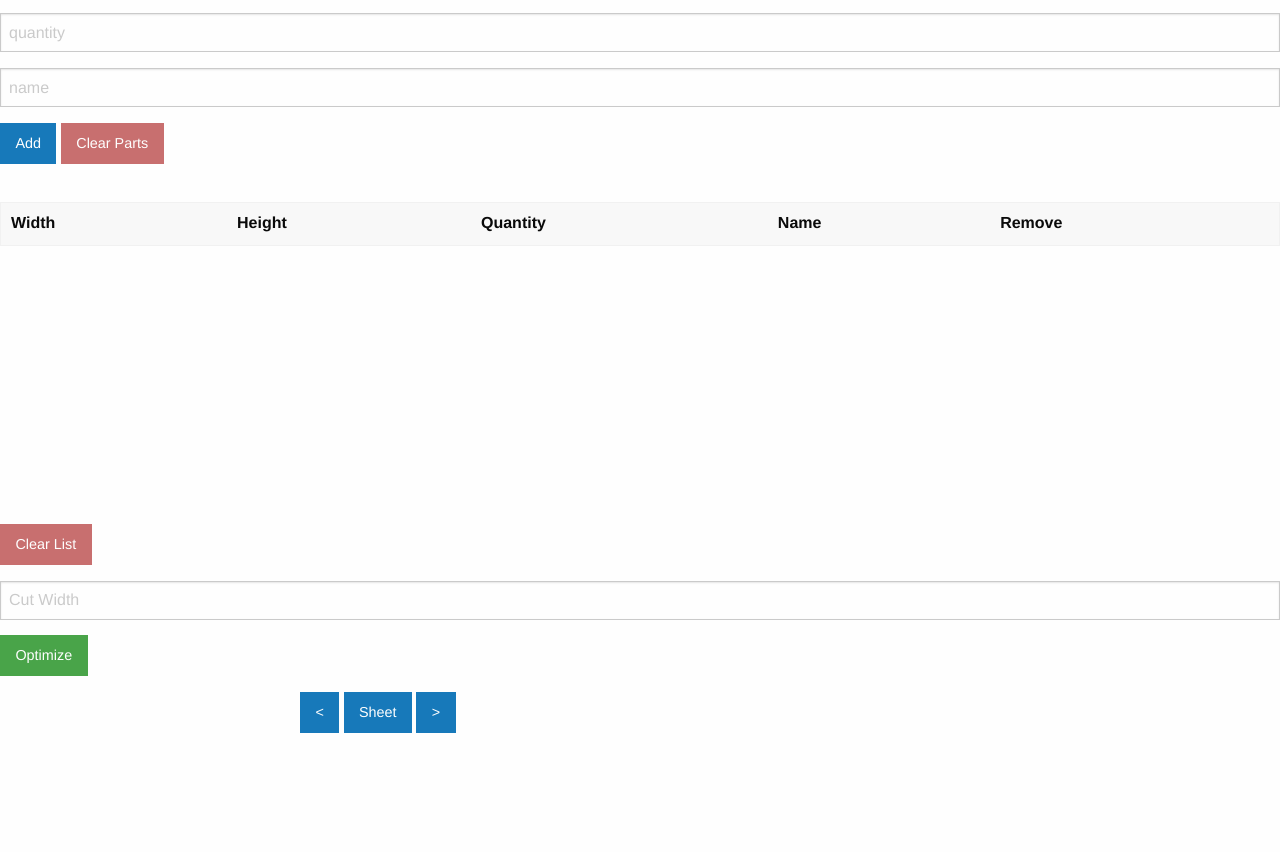
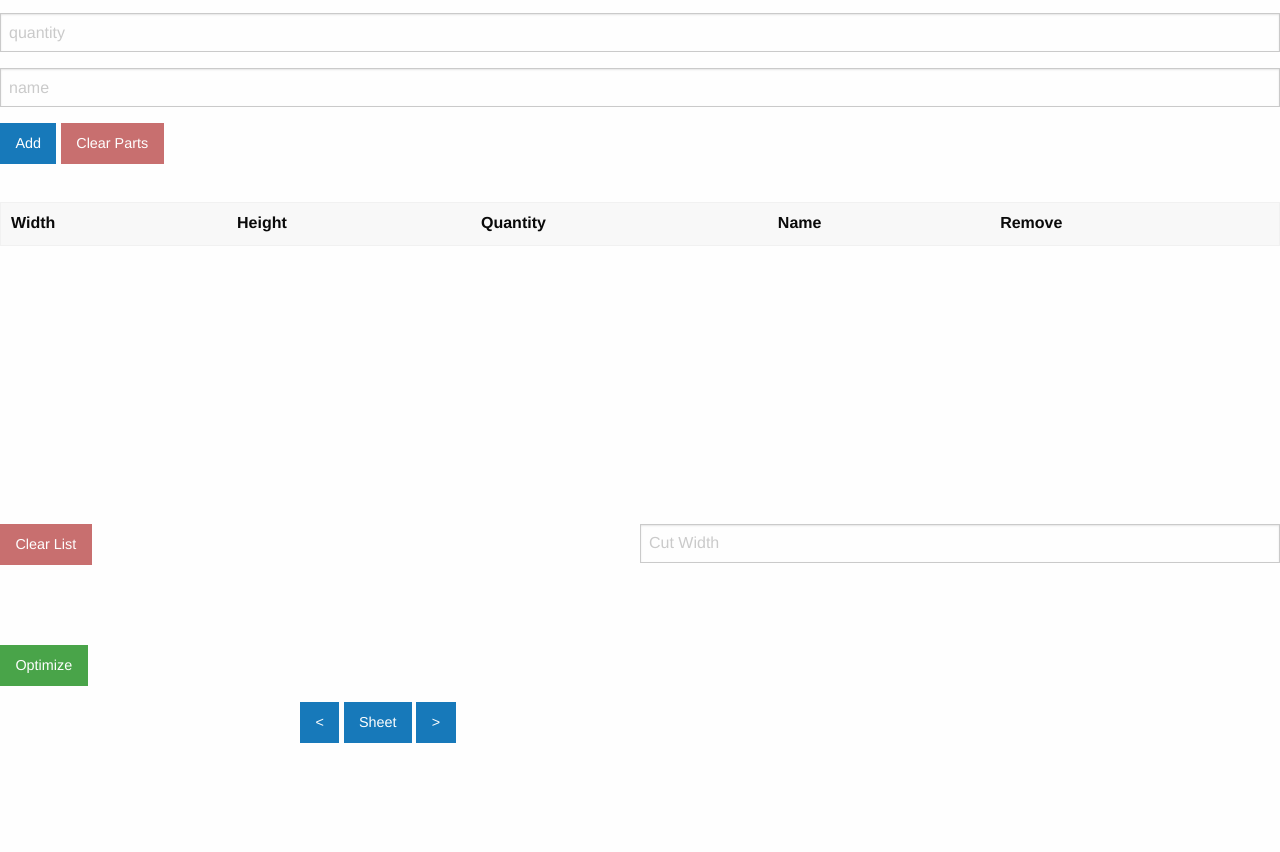
Before and after one commit to diyarfaraj/OptiBlade, a plain HTML site: page index.html in a window 1280 px wide. Shown: the part 545-1397 px from the top of the page. Drawn offline with nearby package versions, Linux system fonts and the light colour scheme.

Commit message:
added cut width function

```diff
--- a/css/style.css
+++ b/css/style.css
@@ -39,7 +39,8 @@ canvas {
 }
 
 #optimize {
-    background: rgb(73,164,73)
+    background: rgb(73,164,73);
+    margin-top: 10px;
 }
 
 #optimize:hover {
@@ -53,3 +54,9 @@ canvas {
  .removePart:hover {
      background: rgb(158,56,56);
  }
+
+ .cutWidth {
+    width: 50% !important;
+    float: right;
+
+}
```
